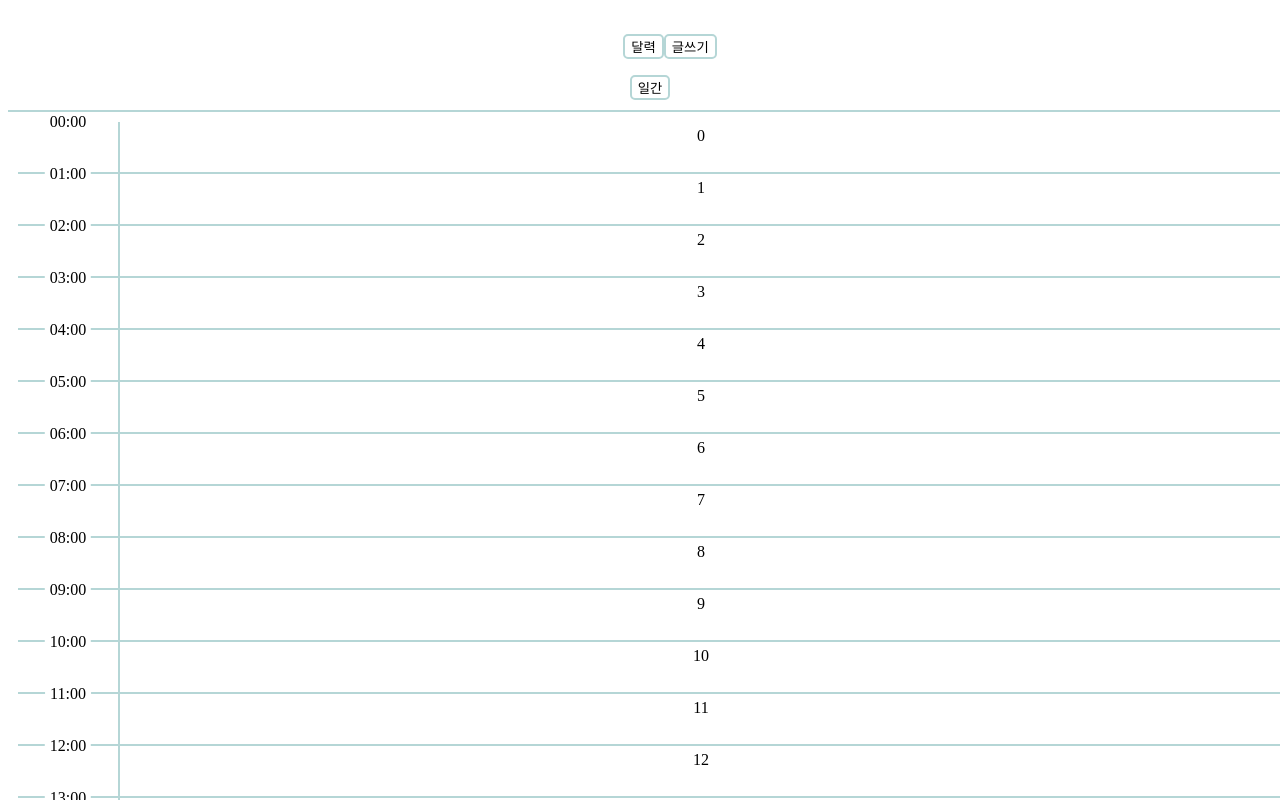
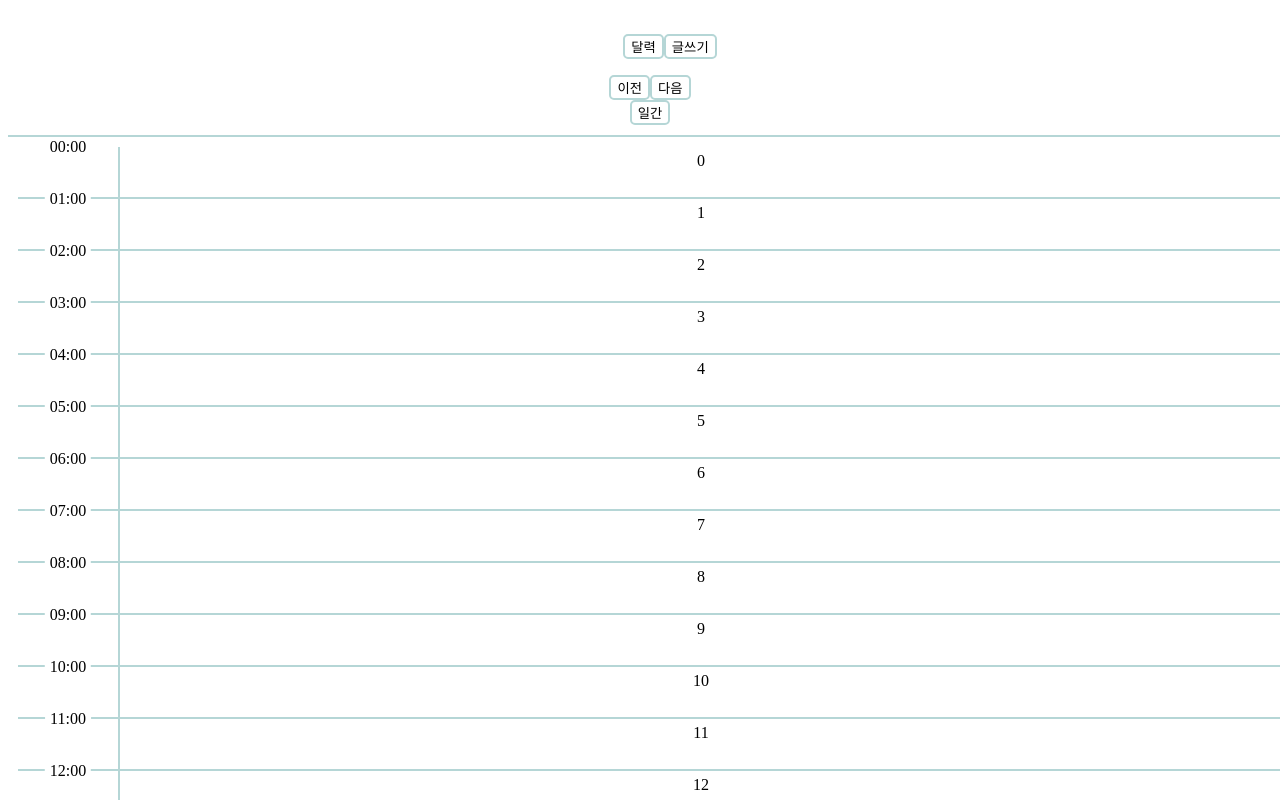
Before and after one commit to Ha-Young/Calendar-FrontEnd, a React (Create React App) app: page /calendar in a window 1280 px wide. Shown: the top 800 px of the page. Built offline with nearby package versions, Linux system fonts and the light colour scheme; no server answers.

Commit message:
Install moment

```diff
--- a/package.json
+++ b/package.json
@@ -4,6 +4,7 @@
   "private": true,
   "dependencies": {
     "firebase": "^7.8.0",
+    "moment": "^2.29.1",
     "prop-types": "^15.7.2",
     "react": "^16.12.0",
     "react-dom": "^16.12.0",
--- /dev/null
+++ b/src/components/DateSelector/DateSelector.jsx
@@ -0,0 +1,17 @@
+import React from "react";
+
+function DateSelector() {
+  const now = new Date();
+
+  console.log(now.getFullYear());
+
+  return (
+    <div>
+      <button>이전</button>
+      <text></text>
+      <button>다음</button>
+    </div>
+  );
+}
+
+export default DateSelector;
--- a/src/components/Header/Header.js
+++ b/src/components/Header/Header.js
@@ -1,6 +1,7 @@
 import React from 'react';
 import { Link } from 'react-router-dom';
 
+import DateSelector from "../DateSelector/DateSelector";
 import styles from "./Header.module.css";
 
 function Header ({ isDay, toggleDay }) {
@@ -22,6 +23,7 @@ function Header ({ isDay, toggleDay }) {
           </Link>
         </ul>
       </nav>
+      <DateSelector />
       <button onClick={handleClick}>{viewType}</button>
     </header>
   );
```
Also changed, not shown: src/utils/date.js (added), 1 other file (tests, documents, lock files or other folders).
